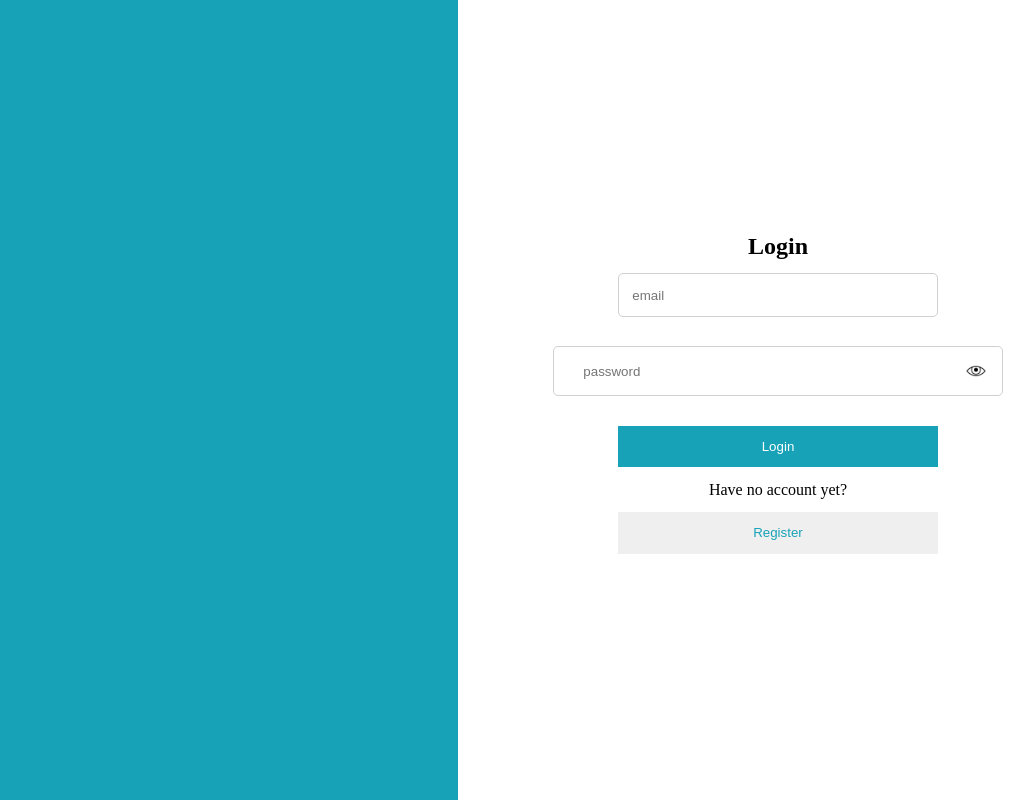
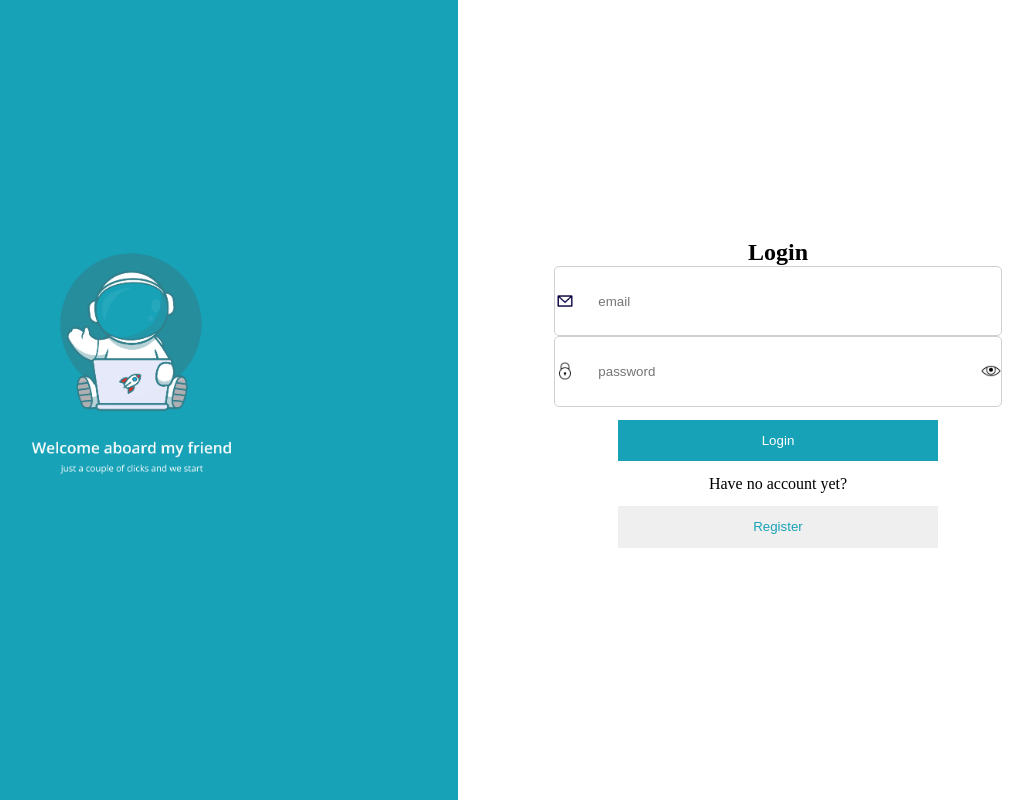
Before and after one commit to MahijithMenon/TaskManagementApp, a React (Vite) app in the folder client/: page / in a window 1280 px wide. Shown: the whole page, without its empty margins (182-1216 px from the left). Built offline with nearby package versions, Linux system fonts and the light colour scheme; the HTML template or start-up script is replaced by a standard one.

Commit message:
final commit

```diff
--- a/client/src/components/Card/Card.jsx
+++ b/client/src/components/Card/Card.jsx
@@ -20,14 +20,14 @@ function Card({ boardName, taskID, setShowCreateTaskModal, setSelectedTaskId, se
     const dueDate = new Date(task.dueDate);
 
     let dueDateColor;
+    let textColor = 'grey';
     if (boardName === 'Done' && task.dueDate) {
         dueDateColor = '#63C05B';
+        textColor = 'white';
     } else if (dueDate < currentDate) {
         dueDateColor = 'red';
-    } else {
-        dueDateColor = 'black';
+        textColor = 'white';
     }
-
 
     const boards = ['Backlog', 'To Do', 'In Progress', 'Done'];
 
@@ -103,7 +103,7 @@ function Card({ boardName, taskID, setShowCreateTaskModal, setSelectedTaskId, se
                 {isListVisible && (
                     <div className={styles.scrollableDiv}>
                         {task && task.checklist && task.checklist.map((item, index) => (
-                            <div key={index} className={styles.row}>
+                            <div key={index} className={styles.largeCheckboxRow}>
                                 <input type="checkbox" checked={item.completed} readOnly />
                                 {item.text}
                             </div>
@@ -114,9 +114,9 @@ function Card({ boardName, taskID, setShowCreateTaskModal, setSelectedTaskId, se
             <div className={styles.row}>
                 <div>
                     {task.dueDate &&
-                        <div className={styles.dueDate}>
+                        <div className={styles.dueDate} style={{ background: dueDateColor }}>
 
-                            <span className={styles.taskDueDate} style={{ color: dueDateColor }}>{new Date(task.dueDate).toLocaleDateString()}</span>
+                            <span style={{ color: textColor }}>{new Date(task.dueDate).toLocaleDateString()}</span>
                         </div>
                     }
                 </div>
--- a/client/src/components/Card/Card.module.css
+++ b/client/src/components/Card/Card.module.css
@@ -1,10 +1,11 @@
 .card {
     background-color: #FFFFFF;
-    border-radius: 5px;
+    border-radius: 25px;
     box-shadow: 0px 2px 5px 0px rgba(0, 0, 0, 0.15);
     margin: 10px;
     padding: 20px;
     width: calc(100% - 20px);
+    z-index: 1000;
 }
 
 .row {
@@ -42,7 +43,6 @@
     overflow-y: auto;
     width: 100%;
     max-height: 200px;
-    border: 1px solid #E2E2E2;
 }
 
 .scrollableDiv input[type="checkbox"] {
@@ -101,3 +101,21 @@
 .priority-dot.high {
     background-color: #FF2473 !important;
 }
+
+.largeCheckboxRow {
+    display: flex;
+    align-items: center;
+    justify-content: flex-start;
+    border: 1px solid #E2E2E2;
+    border-radius: 10px;
+    width: 90%;
+    margin: 10px;
+    padding: 10px;
+    font-size: 1em;
+}
+
+.largeCheckboxRow input[type="checkbox"] {
+    width: 30px;
+    height: 30px;
+    margin-right: 10px;
+}
--- a/client/src/components/DashboardContent/MainContent.jsx
+++ b/client/src/components/DashboardContent/MainContent.jsx
@@ -50,7 +50,7 @@ function DashboardContent() {
             <div className={styles.header}>
                 <h2>Board</h2>
 
-                <select value={dateFilter} onChange={handleDateFilterChange}>
+                <select className={styles.dropdown} value={dateFilter} onChange={handleDateFilterChange}>
                     {dateFilters.map((item, index) => (
                         <option key={index} value={item}>
                             {item}
--- a/client/src/components/DashboardContent/MainContent.module.css
+++ b/client/src/components/DashboardContent/MainContent.module.css
@@ -11,8 +11,16 @@
     justify-content: space-between;
     margin-bottom: 10px;
     height: 5vh;
+    border: none;
 }
 
 .page {
     overflow-x: auto;
 }
+
+.dropdown {
+    background-color: #fff !important;
+    border: 1px solid #fff !important;
+    padding: 1em !important;
+    cursor: pointer;
+}
--- a/client/src/components/ScrollableRectangleDiv/ScrollableRectangle.module.css
+++ b/client/src/components/ScrollableRectangleDiv/ScrollableRectangle.module.css
@@ -27,33 +27,63 @@
 
 .header {
     display: flex;
+    width: 100%;
     justify-content: space-between;
     align-items: center;
+    flex-wrap: wrap;
+    padding: 0;
+    margin: 0;
+}
+
+.nameSection {
+    flex: 1 0 100%;
 }
 
 .scrollableRectangle {
-    width: 22vw;
+    width: 120%;
     height: 100vh;
-    max-width: 2100px;
+    max-width: 2500px;
     max-height: 100%;
     margin: 20px;
+    border-radius: 25px;
     background-color: #EEF2F5;
     overflow-y: auto;
 }
 
 .iconSection {
     display: flex;
-    justify-content: space-between;
+    justify-content: flex-end;
     align-items: end;
     padding: 10px;
+    flex: 1 0 100%;
 }
 
 .rectangleContainer {
     display: flex;
     flex-direction: column;
     align-items: center;
-    width: 100%;
+    width: 120%;
     height: 100%;
     padding: 20px;
     box-sizing: border-box;
+
 }
+
+
+@media (min-width: 768px) {
+    .scrollableRectangle {
+        width: 50%;
+    }
+
+    .nameSection,
+    .iconSection {
+        flex: 1;
+    }
+}
+
+
+@media (min-width: 1024px) {
+    .scrollableRectangle {
+        width: 22vw;
+    }
+}
--- a/client/src/components/createTaskModal/createTask.module.css
+++ b/client/src/components/createTaskModal/createTask.module.css
@@ -9,6 +9,7 @@
     width: 100%;
     height: 100%;
     background-color: rgba(0, 0, 0, 0.5);
+    z-index: 2000;
 }
 
 .modalContent {
--- a/client/src/pages/Login/Login.jsx
+++ b/client/src/pages/Login/Login.jsx
@@ -4,7 +4,9 @@ import axios from 'axios';
 import { useNavigate } from 'react-router-dom';
 import styles from './Login.module.css';
 import eyeIcon from '../../assets/eye.png';
-
+import lock from '../../assets/lock.png';
+import email from '../../assets/email.png';
+import astronaut from '../../assets/astronaut.png';
 
 const Login = () => {
     const [isSignUp, setIsSignUp] = useState(false);
@@ -84,15 +86,22 @@ const Login = () => {
     }
     return (
         <div className={styles.container}>
-            <div className={styles.leftPanel}></div>
+            <div className={styles.leftPanel}>
+                <div className={styles.centeredImage}>
+                    <img src={astronaut} alt="Astronaut" />
+                </div>
+            </div>
             {!isSignUp ? (
                 <div className={styles.rightPanel}>
                     <form>
                         <h2>Login</h2>
-
-                        <input type="text" id="email" name="email" placeholder='email' value={userDetails.email} onChange={(e) => handleChangeInput(e)} />
+                        <div className={styles.passwordDiv}>
+                            <img src={email} height={20} width={20} alt="email" />
+                            <input type="text" id="email" name="email" placeholder='email' value={userDetails.email} onChange={(e) => handleChangeInput(e)} />
+                        </div>
                         {errors.email && <div className={styles.errorMessage}>{errors.email}</div>}
                         <div className={styles.passwordDiv}>
+                            <img src={lock} height={20} width={20} alt="lock" />
 
 
                             <input type={passwordType} id="password" placeholder='password' className={styles.passwordInput} name="password" value={userDetails.password} onChange={(e) => handleChangeInput(e)} />
--- a/client/src/pages/Login/Login.module.css
+++ b/client/src/pages/Login/Login.module.css
@@ -15,30 +15,31 @@ body {
 
 
 .leftPanel {
+    display: flex;
+    justify-content: center;
+    align-items: center;
     background-color: #17A2B8;
-    width: 100vw;
-    height: 100vh;
     padding: 2em;
     box-sizing: border-box;
 }
 
+.centeredImage {
+    width: 50%;
+
+    height: 50%;
+}
+
+.centeredImage img {
+    width: 100%;
+    height: auto;
+}
+
 .leftPanel,
 .rightPanel {
-    width: 100%;
+    width: 100vw;
+    height: 100vh;
 }
 
-@media (min-width: 48em) {
-
-
-    .container {
-        flex-direction: row;
-    }
-
-    .leftPanel,
-    .rightPanel {
-        width: 50%;
-    }
-}
 
 form {
     display: flex;
@@ -97,25 +98,35 @@ input {
 }
 
 .passwordDiv {
-    height: 50px;
-    width: 450px;
     display: flex;
-    justify-content: space-between;
     align-items: center;
+    justify-content: flex-start;
+    width: 70%;
     border: 1px solid #D0D0D0;
     border-radius: 5px;
-    padding: 1em;
-    margin: 1em 0;
 
 }
 
-.passwordDiv input {
-    width: 100%;
-    border: none;
-    padding: 0;
-    margin: 0;
+.passwordDiv input[type="text"],
+.passwordDiv input[type="password"] {
+    width: 100% !important;
+    margin-left: 10px;
+    border: none !important;
+    padding: 1em !important;
+    outline: none !important;
+
+
 }
 
-.passwordDiv img {
-    cursor: pointer;
+@media (min-width: 48em) {
+
+
+    .container {
+        flex-direction: row;
+    }
+
+    .leftPanel,
+    .rightPanel {
+        width: 50%;
+    }
 }
```
Also changed, not shown: client/src/components/createTaskModal/createTask.jsx (+24 -74 lines), client/src/assets/astronaut.png (added), client/src/assets/email.png (added).
